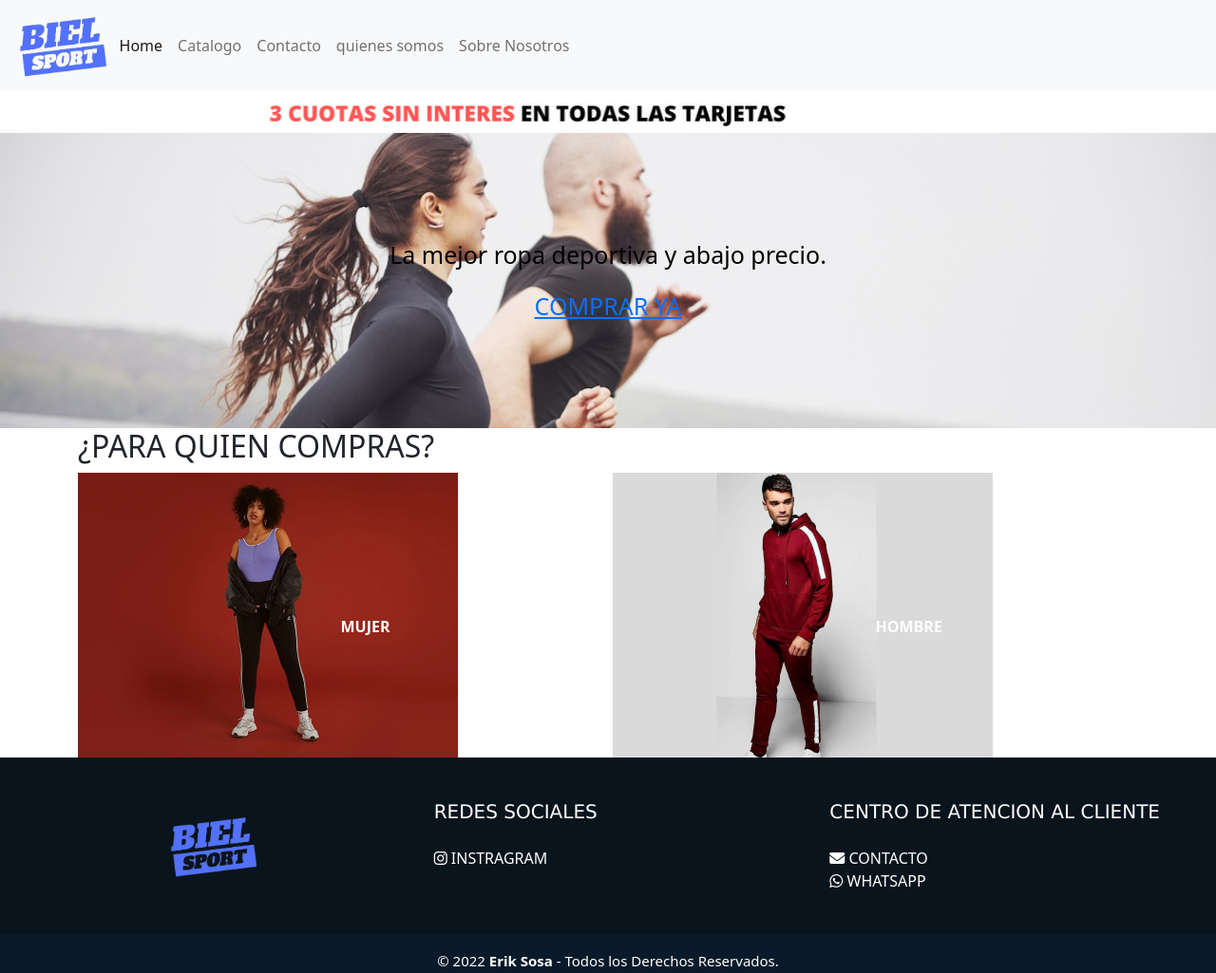
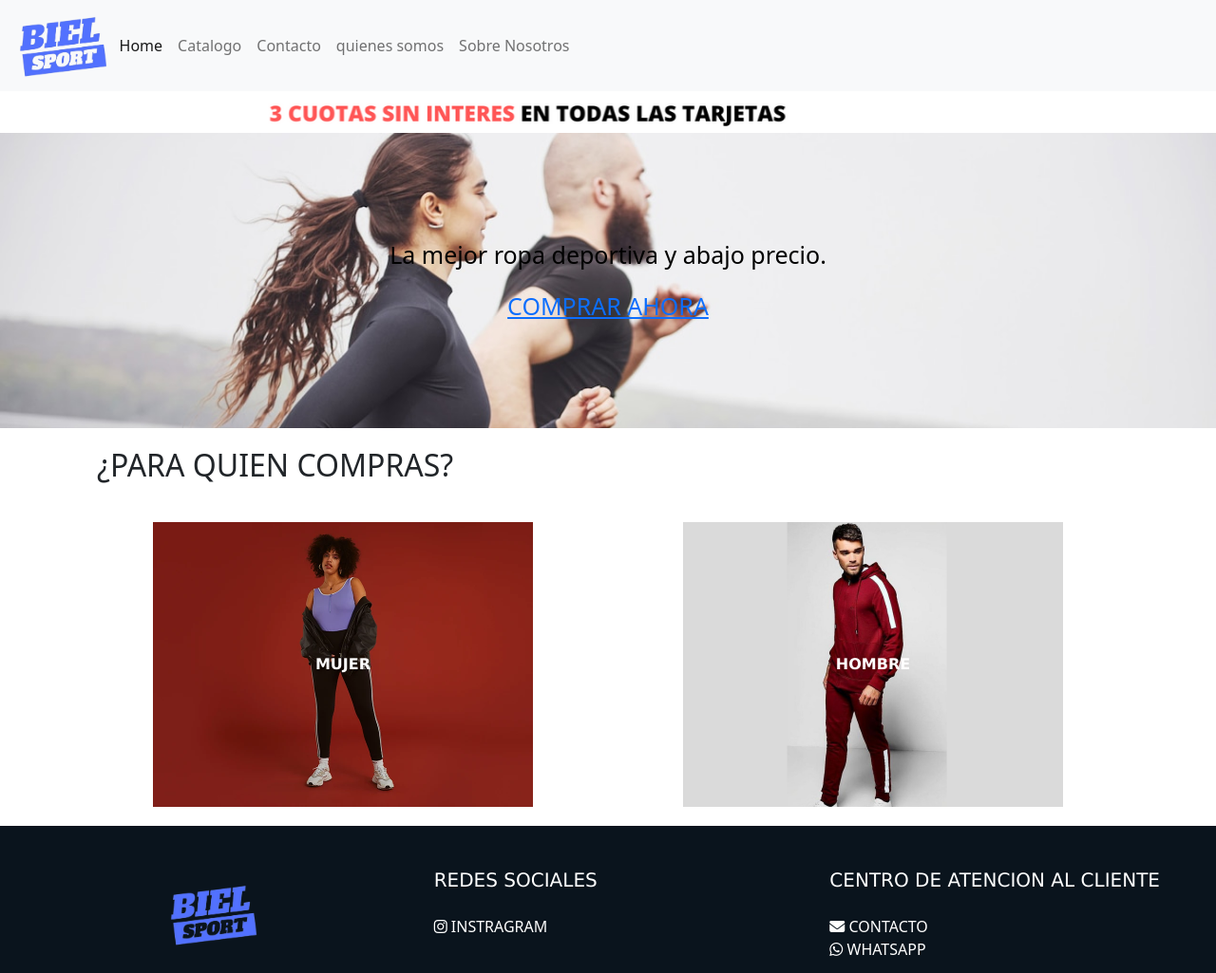
Before and after one commit to martinnn10/proyecto-biel, a website: page index.html in a window 1280 px wide. Shown: the top 1025 px of the page at 95% size. Drawn offline with nearby package versions, Linux system fonts and the light colour scheme.

Commit message:
index acomodado

```diff
--- a/index.html
+++ b/index.html
@@ -74,7 +74,7 @@
       </div>
 
       <div class="row text-left inicio-box">
-        <a href="./paginas/catalogo.html">COMPRAR YA</a>
+        <a href="./paginas/catalogo.html">COMPRAR AHORA</a>
       </div>
     </div>
   </section>
@@ -83,7 +83,7 @@
       <div class="container">
         <div class="">
           <div>
-            <h2 class="">¿PARA QUIEN COMPRAS?</h2>
+            <h2 class="para-quien-compras">¿PARA QUIEN COMPRAS?</h2>
           </div>
         </div>
         <div class="grid_fotos">
--- a/style.css
+++ b/style.css
@@ -27,30 +27,38 @@ h1{
 .grid_fotos{
     display: grid;
     grid-template-columns: repeat(2,1fr);
-    gap: 10px;
-    justify-content: center;
+}
+.para-quien-compras{
+    padding: 10px;
+    margin: 10px;
+}
+.titulo_foto{
+    position: relative;
+    display: inline-block;
+    text-align: center;
+    padding: 20px;
+    cursor: pointer;
 
 }
 .foto_titulo{
     position: absolute;
-    color: #fff;
     top: 50%;
     left: 50%;
-
-
-}
-.titulo_foto{
-    position: relative;
-    cursor: pointer;
-
-
+    transform: translate(-50%, -50%);
+    color: #fff;
+    font-family: 'Lucida Sans', 'Lucida Sans Regular', 'Lucida Grande', 'Lucida Sans Unicode', Geneva, Verdana, sans-serif;
 
 }
 .index_foto--inicio{
     height: 300px;
 
 }
-
+@media screen and (max-width:800px){
+    .grid_fotos{
+        display: grid;
+        grid-template-columns: repeat(1,1fr);
+    }
+}
 
 
 
```
